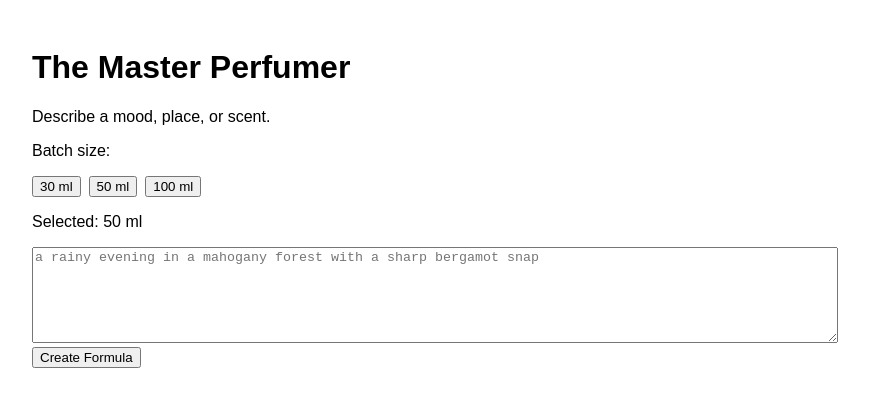
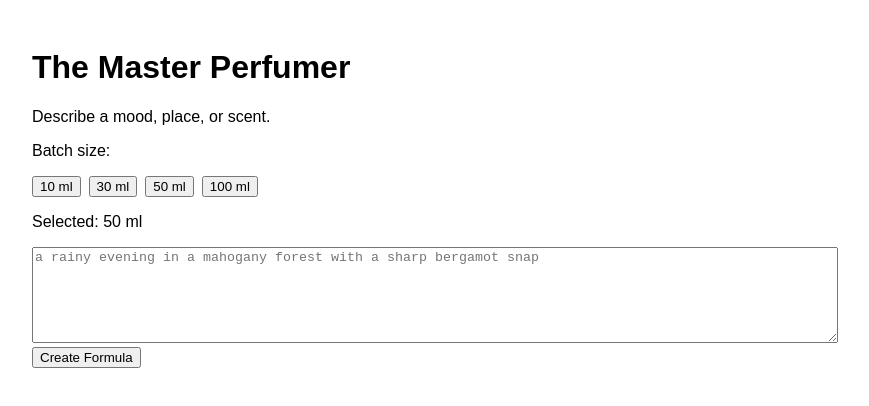
Before and after one commit to crymt784-web/Master-Perfumer, a Next.js app: page / in a window 1280 px wide. Shown: the top 406 px of the page, without its empty margins (208-1077 px from the left). Built offline with nearby package versions, Linux system fonts and the light colour scheme.

Commit message:
Update page.js

```diff
--- a/app/page.js
+++ b/app/page.js
@@ -28,7 +28,7 @@ export default function Home() {
       <p>Describe a mood, place, or scent.</p>
 
       <p>Batch size:</p>
-      {[30, 50, 100].map((size) => (
+      {[10, 30, 50, 100].map((size) => (
         <button key={size} onClick={() => setBatchSize(size)} style={{ marginRight: 8 }}>
           {size} ml
         </button>
```
